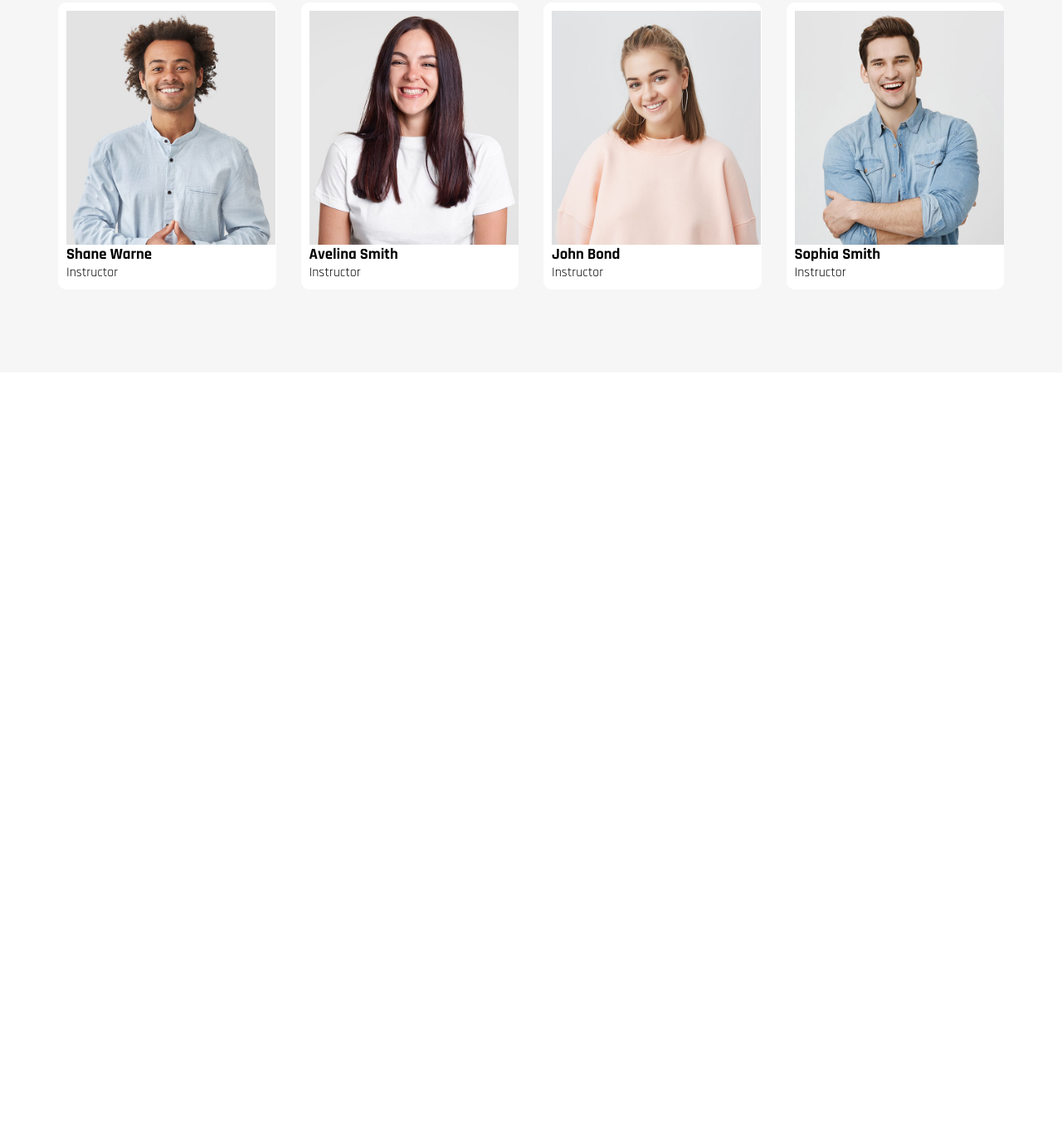
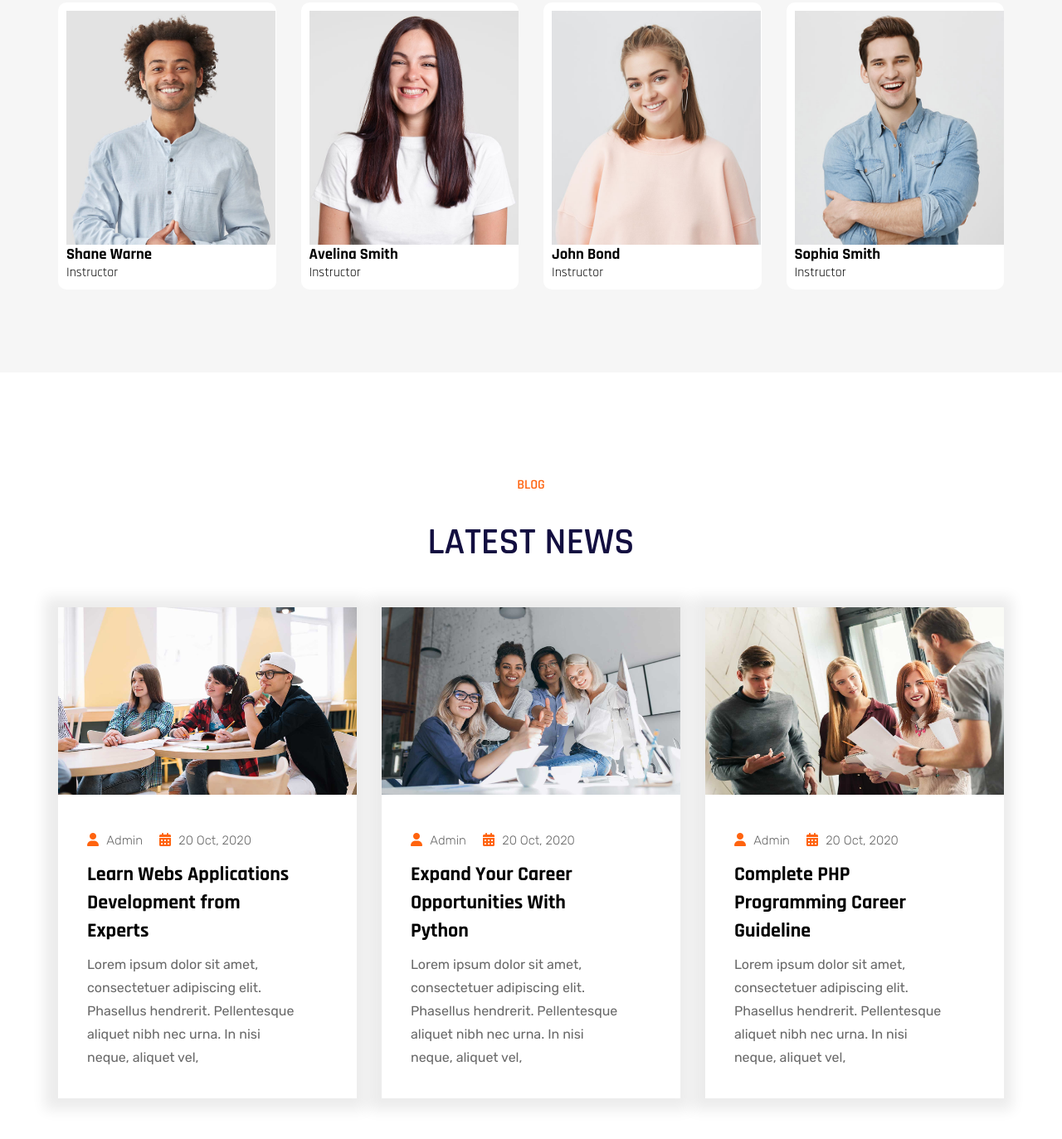
Before and after one commit to Asif120180991/OMEXO, a plain HTML site: page index.html in a window 1280 px wide. Shown: the part 6560-7933 px from the top of the page at 83% size. Before the commit the page ends 7009 px from the top, so only its background shows below. Drawn offline with Linux system fonts and the light colour scheme.

Commit message:
1.2 update

```diff
--- a/css/style.css
+++ b/css/style.css
@@ -763,7 +763,7 @@ padding: 30px 50px;
 }
 /*--==about-css-end==--*/
 
-/*---===trainer-css===---*/
+/*---===trainer-css-start===---*/
 
 .trainer-img-1{
     background: url("../IMG/instructor-1-1.jpg");
@@ -837,3 +837,73 @@ padding: 30px 50px;
 .trainer-icon a:hover{
     color: #03132D;
 }
+/*---===trainer-css-end===---*/
+
+/*---===latest-news-css-start===---*/
+.latest-news{
+    background:#fff ;
+}
+.latest-news-box{
+    box-shadow: -3px 1px 15px 13px rgba(0,0,0,0.08);
+-webkit-box-shadow: -3px 1px 15px 13px rgba(0,0,0,0.08);
+-moz-box-shadow: -3px 1px 15px 13px rgba(0,0,0,0.08);
+
+  transition: 0.2s;
+}
+
+.latest-news-box:hover{
+
+Inset
+box-shadow: 1px -1px 5px 13px rgba(0,0,0,0.08);
+-webkit-box-shadow: 1px -1px 5px 13px rgba(0,0,0,0.08);
+-moz-box-shadow: 1px -1px 5px 13px rgba(0,0,0,0.08);
+}
+.latest-news-img img{
+    width: 360px;
+    height: 226px;
+}
+.latest-news-content{
+    padding: 35px;
+}
+.latest-news-content ul{
+    display: flex;
+    margin-bottom: 10px;
+}
+.latest-news-content li{
+    margin-right: 20px;
+
+}
+.latest-news-content li i{
+    color: #ff630e;
+    margin-right: 5px;
+}
+.latest-news-content span{
+    font-size: 15px;
+    line-height: 28px;
+    font-family: 'Rubik', sans-serif;
+    font-weight: 300;
+    color: #696969;
+}
+.latest-news-content h2{
+    tab-size: 24px;
+    line-height: 34px;
+    color: ##130F40;
+    font-weight: 700;
+    font-family:'Rajdhani', sans-serif;
+    margin-bottom: 10px;
+    transition:0.3s;
+}
+.latest-news-content p{
+    font-family: 'Rubik', sans-serif;
+    font-weight: 400;
+    color:#696969 ;
+    tab-size: 16px;
+    line-height: 28px;
+
+}
+.latest-news-content h2:hover{
+
+     color: #ff630e;
+
+}
+/*---===latest-news-css-end===---*/
--- a/index.html
+++ b/index.html
@@ -1159,6 +1159,164 @@
 
 </section>
 
+<!--===trainer-ends===-->
+
+<!--===latest-news===-->
+
+<section class="latest-news section-padding">
+
+  <div class="container">
+
+
+    <div class="col-100">
+
+      <div class="section-title">
+
+          <span>BLOG</span>
+
+          <h2>Latest News</h2>
+
+      </div>
+
+  </div>
+
+  <div class="col-33">
+
+      <div class="latest-news-box">
+
+          <div class="latest-news-img">
+
+            <img src="IMG/blog-3.jpg" alt="img">
+
+          </div>
+
+          <div class="latest-news-content">
+
+            <div class="latest-news-icon">
+
+                 <ul>
+
+                    <li><a href="#">
+                      <i class="fa-solid fa-user"></i> <span>Admin</span>
+                    </a></li>
+                    <li><a href="#"><i class="fa-solid fa-calendar-days"></i>
+                      <span>
+                        20 Oct, 2020
+                      </span>
+                    </a></li>
+
+                 </ul>
+
+            </div>
+
+            <div class="latest-news-text">
+
+               <h2>Learn Webs Applications <br> Development from <br> Experts</h2>
+
+               <p>Lorem ipsum dolor sit amet, <br> consectetuer adipiscing elit. <br> Phasellus hendrerit. Pellentesque <br> aliquet nibh nec urna. In nisi <br> neque, aliquet vel,</p>
+
+            </div>
+
+          </div>
+
+      </div>
+
+  </div>
+
+
+  <div class="col-33">
+
+    <div class="latest-news-box">
+
+        <div class="latest-news-img">
+
+          <img src="IMG/blog-5.jpg" alt="img">
+
+        </div>
+
+        <div class="latest-news-content">
+
+          <div class="latest-news-icon">
+
+               <ul>
+
+                  <li><a href="#">
+                    <i class="fa-solid fa-user"></i> <span>Admin</span>
+                  </a></li>
+                  <li><a href="#"><i class="fa-solid fa-calendar-days"></i>
+                    <span>
+                      20 Oct, 2020
+                    </span>
+                  </a></li>
+
+               </ul>
+
+          </div>
+
+          <div class="latest-news-text">
+
+             <h2>Expand Your Career <br>   Opportunities With <br> Python</h2>
+
+             <p>Lorem ipsum dolor sit amet, <br> consectetuer adipiscing elit. <br> Phasellus hendrerit. Pellentesque <br> aliquet nibh nec urna. In nisi <br> neque, aliquet vel,</p>
+
+          </div>
+
+        </div>
+
+    </div>
+
+</div>
+
+
+<div class="col-33">
+
+  <div class="latest-news-box">
+
+      <div class="latest-news-img">
+
+        <img src="IMG/blog-4.jpg" alt="img">
+
+      </div>
+
+      <div class="latest-news-content">
+
+        <div class="latest-news-icon">
+
+             <ul>
+
+                <li><a href="#">
+                  <i class="fa-solid fa-user"></i> <span>Admin</span>
+                </a></li>
+                <li><a href="#"><i class="fa-solid fa-calendar-days"></i>
+                  <span>
+                    20 Oct, 2020
+                  </span>
+                </a></li>
+
+             </ul>
+
+        </div>
+
+        <div class="latest-news-text">
+
+           <h2>Complete PHP <br>  Programming Career Guideline <br> </h2>
+
+
+           <p>Lorem ipsum dolor sit amet, <br> consectetuer adipiscing elit. <br> Phasellus hendrerit. Pellentesque <br> aliquet nibh nec urna. In nisi <br> neque, aliquet vel,</p>
+
+        </div>
+
+      </div>
+
+  </div>
+
+</div>
+
+  </div>
+
+</section>
+<!--===latest-news-end===-->
+
 </body>
 
 </html>
```
Also changed, not shown: IMG/blog-3.jpg (added), IMG/blog-4.jpg (added), IMG/blog-5.jpg (added).
